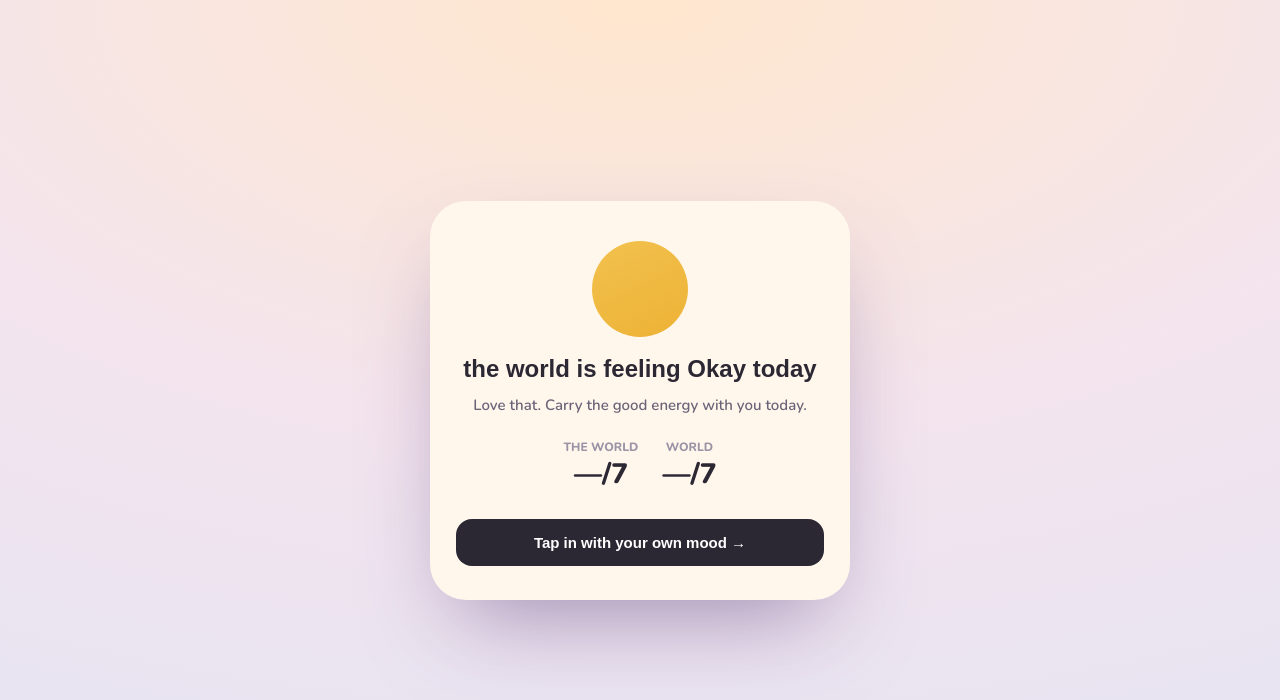
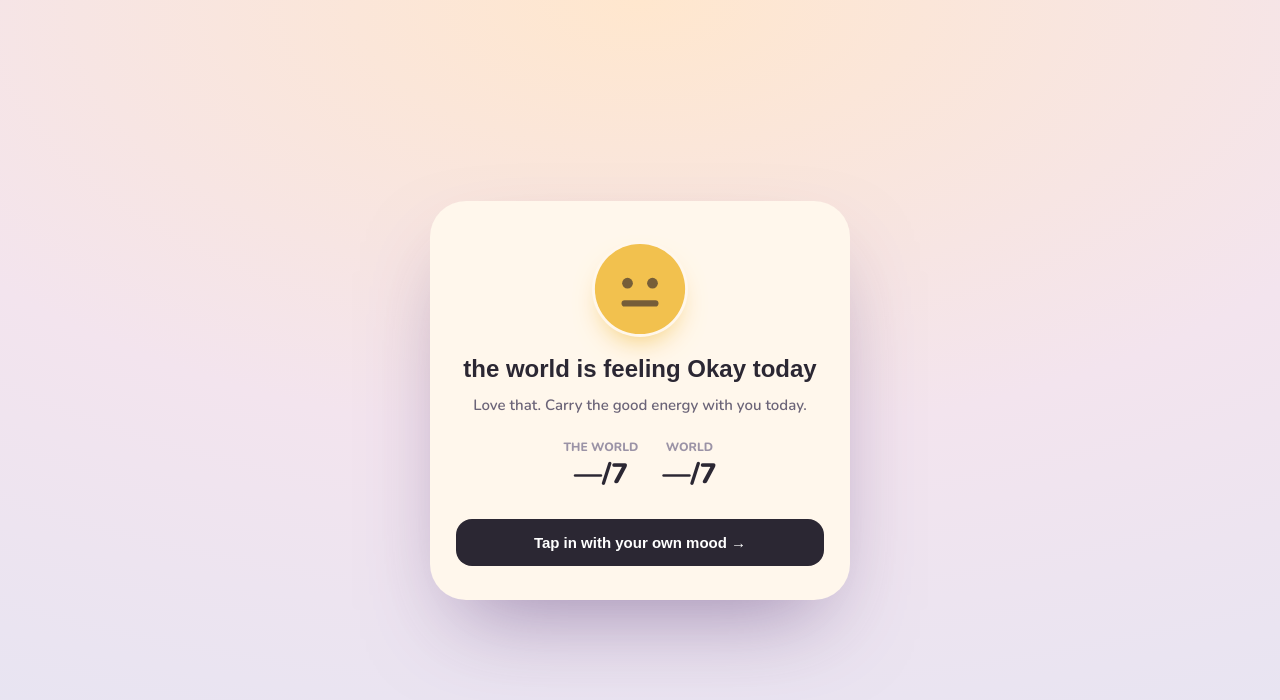
Before and after one commit to chiouyuhsuan/Moodworld, a Next.js app: page /share in a window 1280 px wide. Shown: the top 700 px of the page. Built offline with nearby package versions, Linux system fonts and the light colour scheme; no server answers.

Commit message:
Add files via upload

```diff
--- a/src/app/share/page.tsx
+++ b/src/app/share/page.tsx
@@ -1,5 +1,6 @@
 import type { Metadata } from "next";
 import { moodByLevel, SHARE_MESSAGES } from "@/lib/moods";
+import MoodFace from "@/components/MoodFace";
 
 // This is a plain Server Component (no "use client") specifically so it can
 // export generateMetadata — the root layout's metadata is static, but every
@@ -81,10 +82,12 @@ export default async function SharePage({ searchParams }: { searchParams: Promis
             width: 96,
             height: 96,
             margin: "0 auto",
+            boxShadow: `0 14px 30px -14px ${m.color}`,
             borderRadius: "50%",
-            background: `linear-gradient(155deg, ${m.color} 0%, ${m.color2} 100%)`,
           }}
-        />
+        >
+          <MoodFace color={m.color} mouth={m.mouth} size={96} />
+        </div>
         <div style={{ fontFamily: "sans-serif", fontWeight: 700, fontSize: 24, color: "#2B2733", marginTop: 18 }}>
           {country} is feeling {m.label} today
         </div>
```
